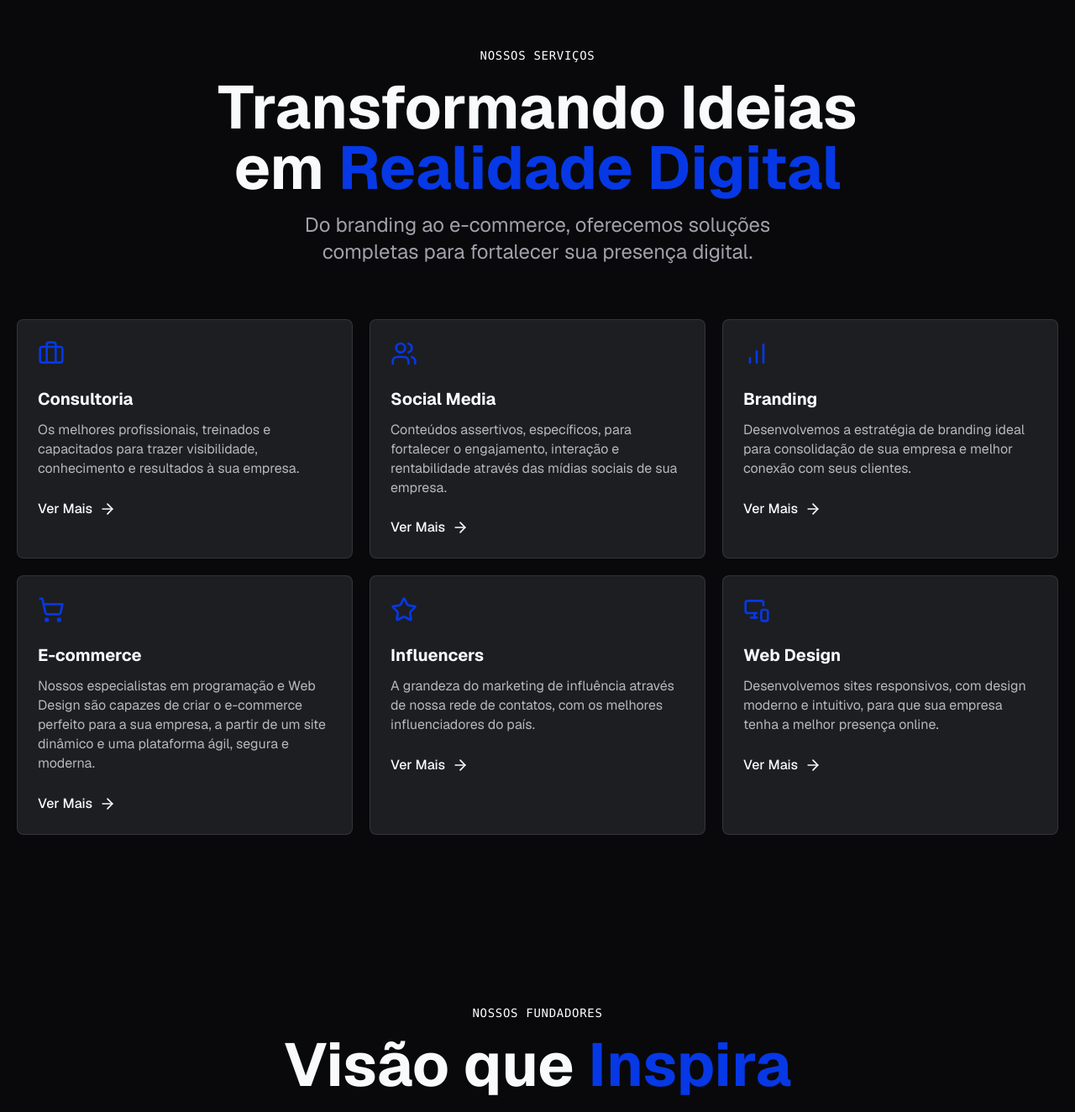
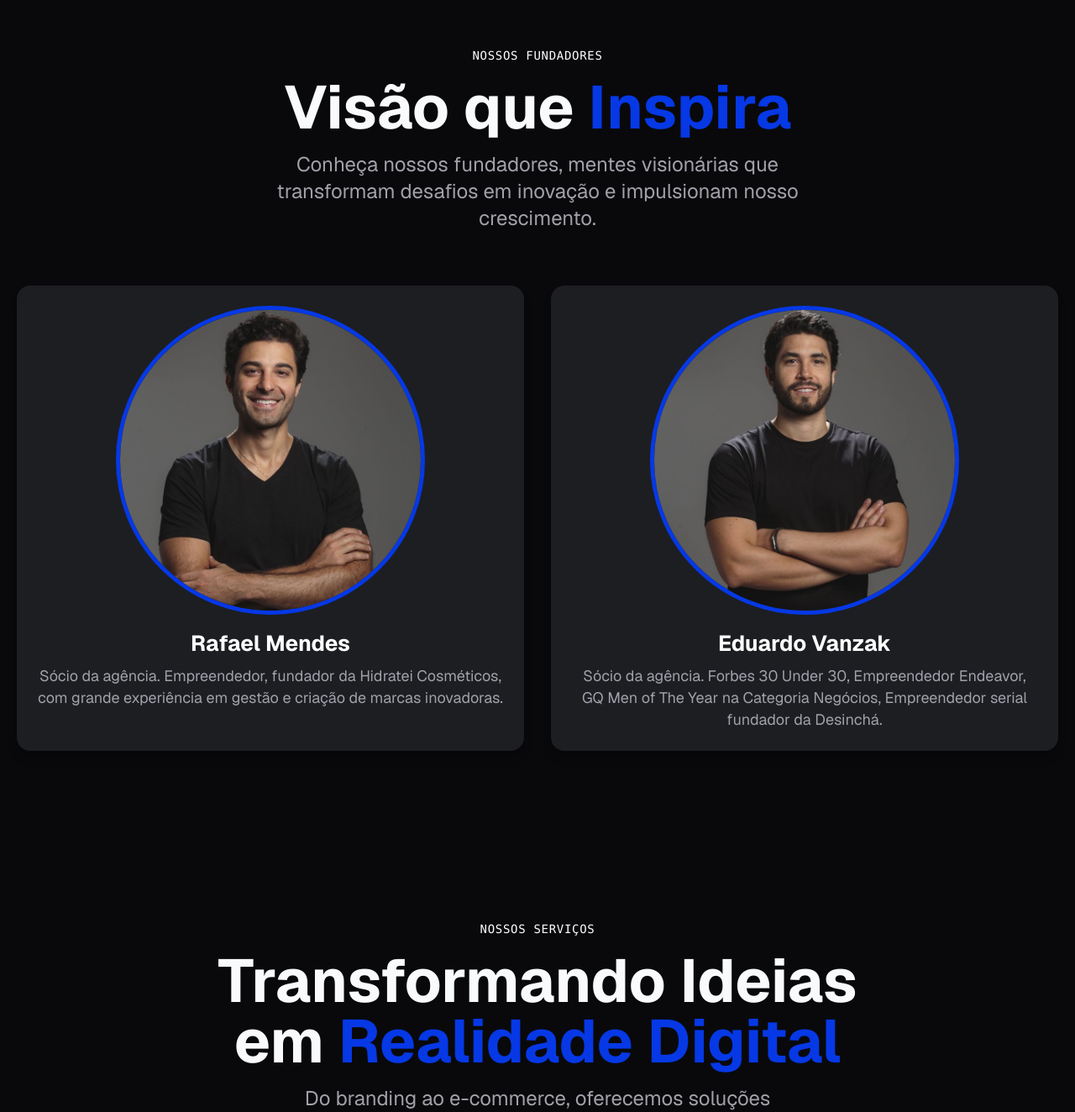
Before and after one commit to annaclaraf/vanzak-redesign, a Next.js app: page / in a window 1280 px wide. Shown: the part 5227-6551 px from the top of the page at 84% size. Built offline with nearby package versions, Linux system fonts and the light colour scheme.

Commit message:
refactor: reorganize components in page for better structure

```diff
--- a/src/app/page.tsx
+++ b/src/app/page.tsx
@@ -14,8 +14,8 @@ export default function Home() {
       <AboutUs />
       <Cases />
       <Process />
+      <Founders />
       <Services />
-      <Founders />
     </div>
   );
 }
```
